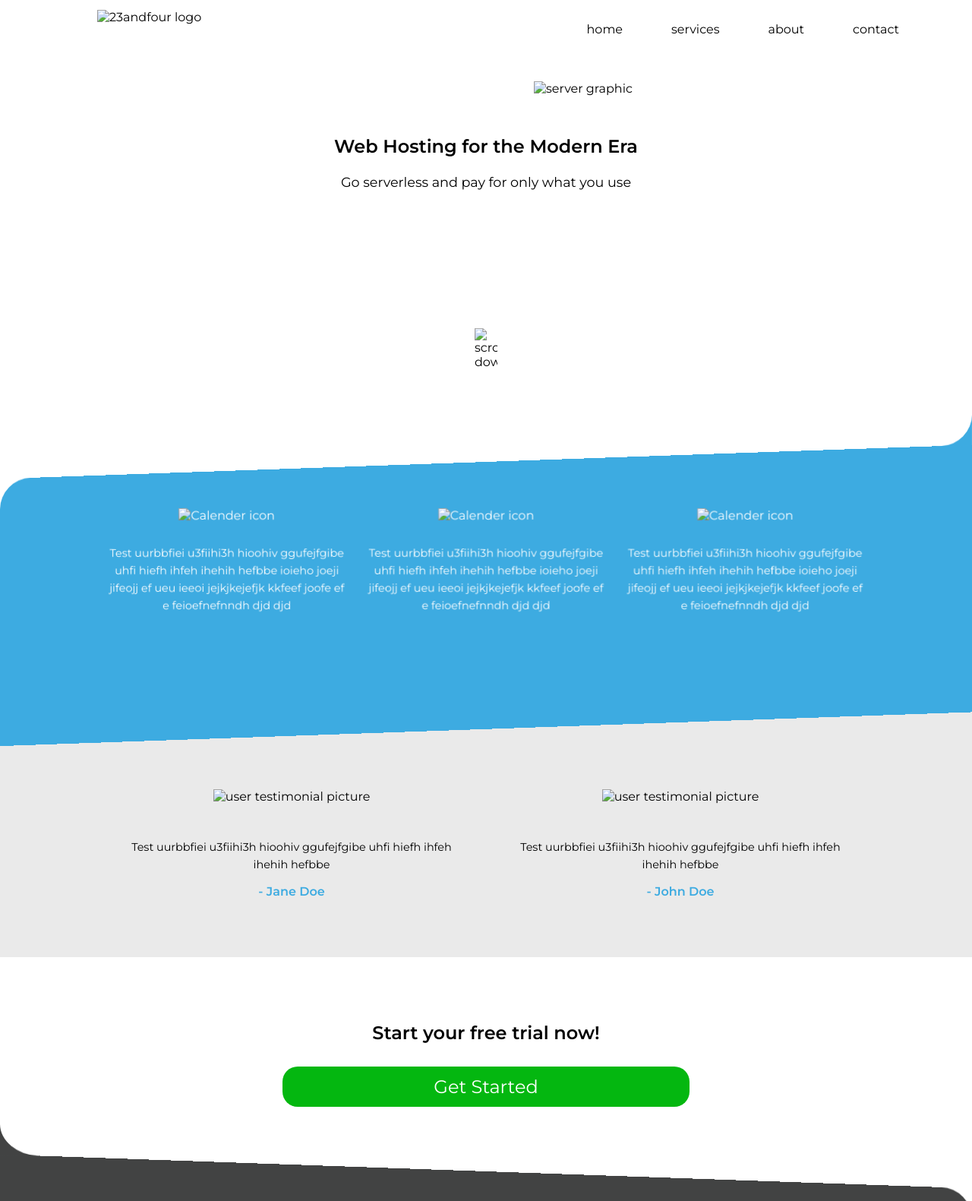
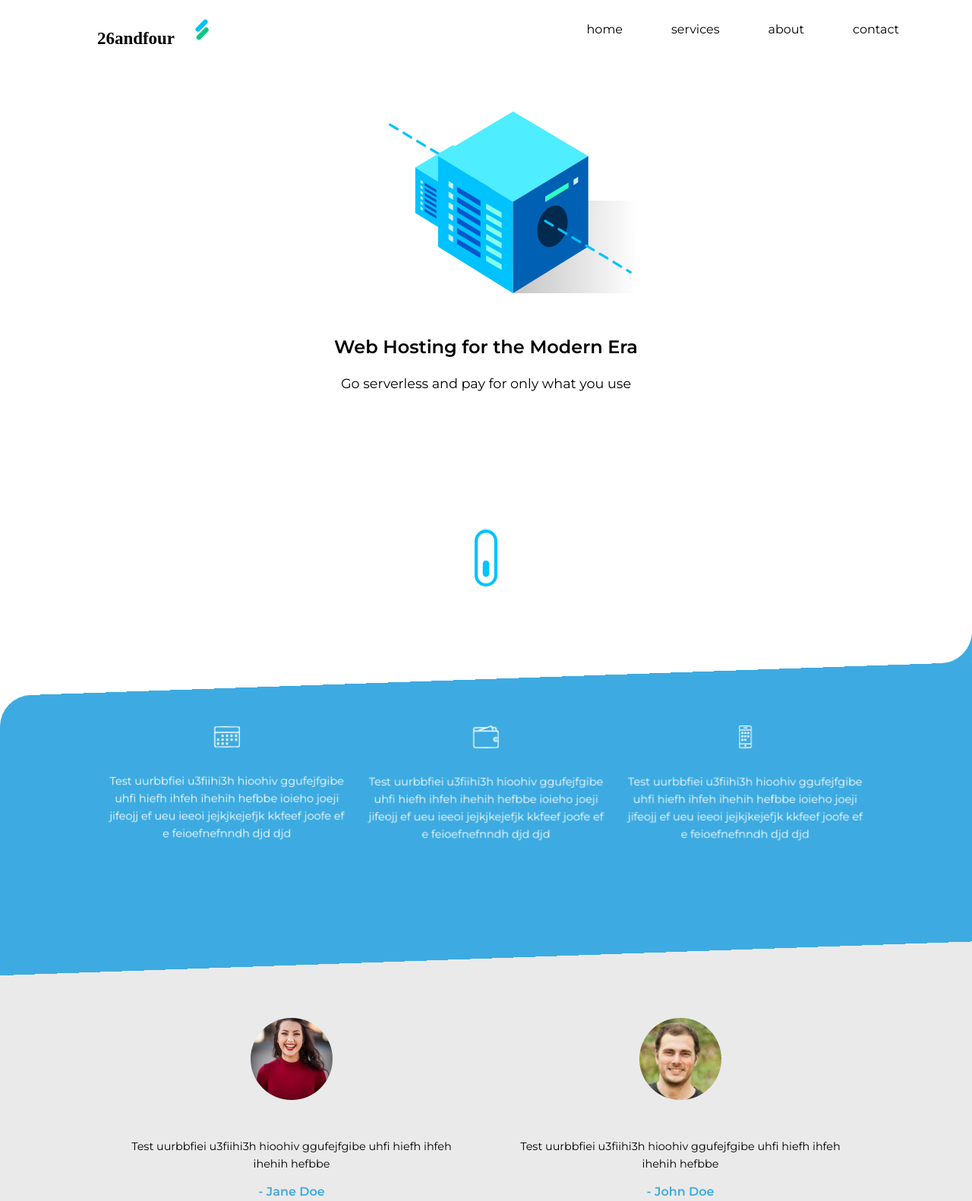
Before and after one commit to fikkymike/front_ender, a plain HTML site: page index.html in a window 1280 px wide. Shown: the top 1581 px of the page at 76% size. Drawn offline with Linux system fonts and the light colour scheme; files that its build step writes are made by us from their sources.

Commit message:
Update index.html

```diff
--- a/index.html
+++ b/index.html
@@ -6,15 +6,15 @@
     <meta name="viewport" content="width=device-width, initial-scale=1.0">
     <title>Frontend Dev Course</title>
     <link rel="stylesheet" href="">
-    <link rel="stylesheet" href="css/style.css">
+    <link rel="stylesheet" href="style.css">
 </head>
 <body>
     <div class= "container">
         <header>
-             <img src="images/logo.svg" alt="23andfour logo" class "logo">
+             <img src="logo.svg" alt="23andfour logo" class "logo">
                 <nav>
                     <a href= "#" class="hide-desktop" >
-                            <img src= "images/ham.svg" alt="toggle menu" class="menu" id="menu">
+                            <img src= "ham.svg" alt="toggle menu" class="menu" id="menu">
 
 
                     </a>
@@ -24,7 +24,7 @@
 
                  <ul class="show-desktop hide-mobile" id="nav">
                     <li class="exit-btn hide-desktop" id="exit ">
-                         <img src="images/exit.svg" alt= "exit menu"  >
+                         <img src="exit.svg" alt= "exit menu"  >
                      </li>
                     <li> <a href="#"> home </a> </li>
                     <li> <a href="#"> services </a> </li>
@@ -37,11 +37,11 @@
         </header>
 
         <section>
-            <img src="images/server.svg" alt= "server graphic" class= "server">
+            <img src="server.svg" alt= "server graphic" class= "server">
 
             <h1> Web Hosting for the Modern Era</h1>
             <p class="subhead"> Go serverless and pay for only what you use</p>
-            <img src="images/scroll.svg" alt="scroll down" class="scroll hide-mobile show-desktop " >
+            <img src="scroll.svg" alt="scroll down" class="scroll hide-mobile show-desktop " >
 
         </section>
 
@@ -54,7 +54,7 @@
 
          <ul>
              <li>
-                 <img src="images/icon-1.svg" alt="Calender icon">
+                 <img src="icon-1.svg" alt="Calender icon">
                  <p>
                     Test uurbbfiei u3fiihi3h hioohiv
                     ggufejfgibe uhfi hiefh ihfeh ihehih
@@ -64,7 +64,7 @@
                  </p>
              </li>
              <li>
-                <img src="images/icon-2.svg" alt="Calender icon">
+                <img src="icon-2.svg" alt="Calender icon">
                 <p>
                    Test uurbbfiei u3fiihi3h hioohiv
                    ggufejfgibe uhfi hiefh ihfeh ihehih
@@ -74,7 +74,7 @@
                 </p>
             </li>
             <li>
-                <img src="images/icon-3.svg" alt="Calender icon" class="cal">
+                <img src="icon-3.svg" alt="Calender icon" class="cal">
                 <p>
                    Test uurbbfiei u3fiihi3h hioohiv
                    ggufejfgibe uhfi hiefh ihfeh ihehih
@@ -93,7 +93,7 @@
                 <li>
                     <figure>
 
-                    <img src="images/user1.png" alt="user testimonial picture">
+                    <img src="user1.png" alt="user testimonial picture">
                     <blockquote>
                         Test uurbbfiei u3fiihi3h hioohiv
                         ggufejfgibe uhfi hiefh ihfeh ihehih
@@ -104,7 +104,7 @@
                 </li>
                 <li>
                     <figure>
-                    <img src="images/user2.png"alt="user testimonial picture">
+                    <img src="user2.png"alt="user testimonial picture">
                     <blockquote>
                         Test uurbbfiei u3fiihi3h hioohiv
                         ggufejfgibe uhfi hiefh ihfeh ihehih
@@ -129,7 +129,7 @@
     <div class="footer-container">
         <div class="container">
             <a href="#">
-                <img src="images/logo-white.svg" class="logo" alt="logo">
+                <img src="logo-white.svg" class="logo" alt="logo">
             </a>
                 <p class="address">
                     Melrose Place, 90210<br>USA
```
